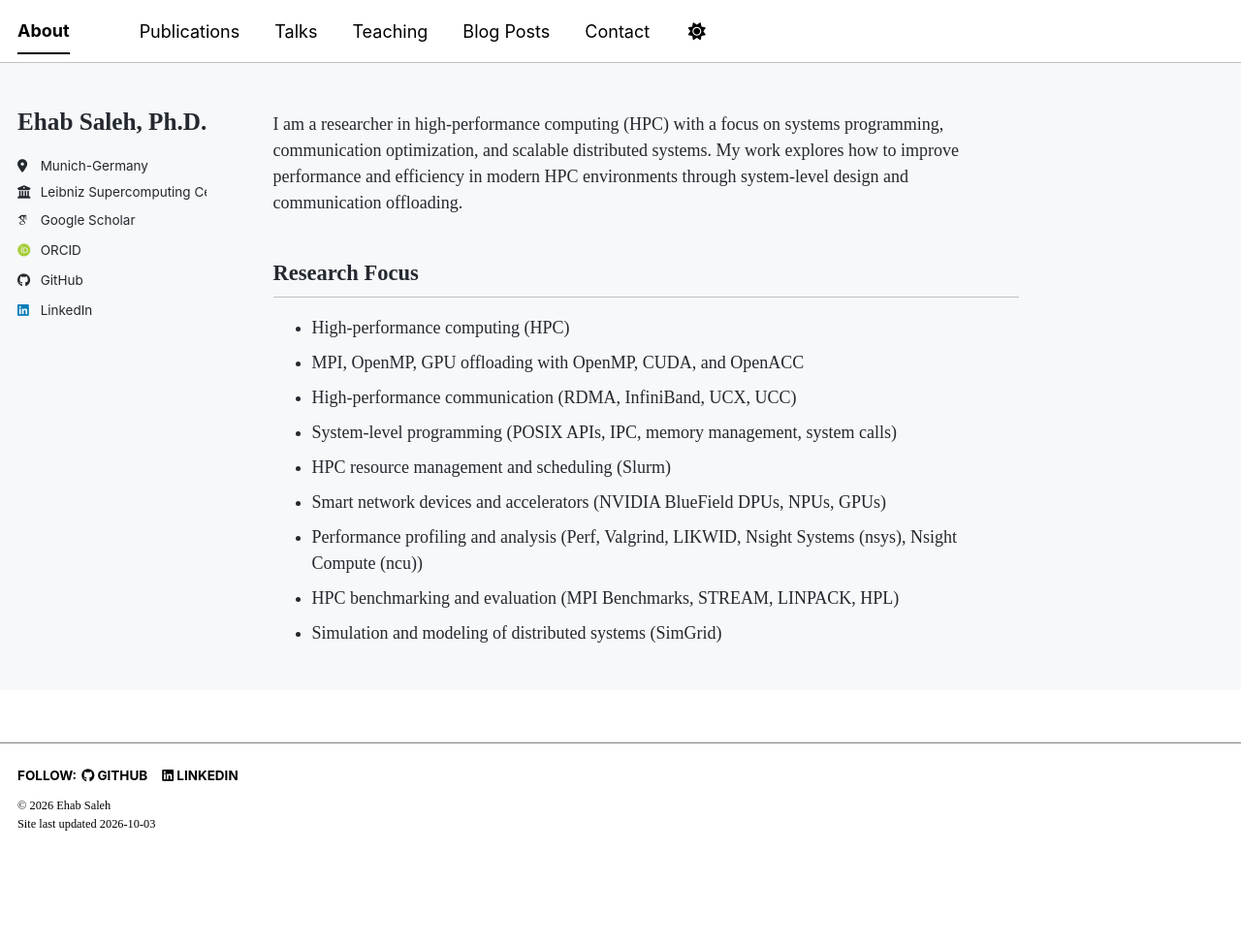
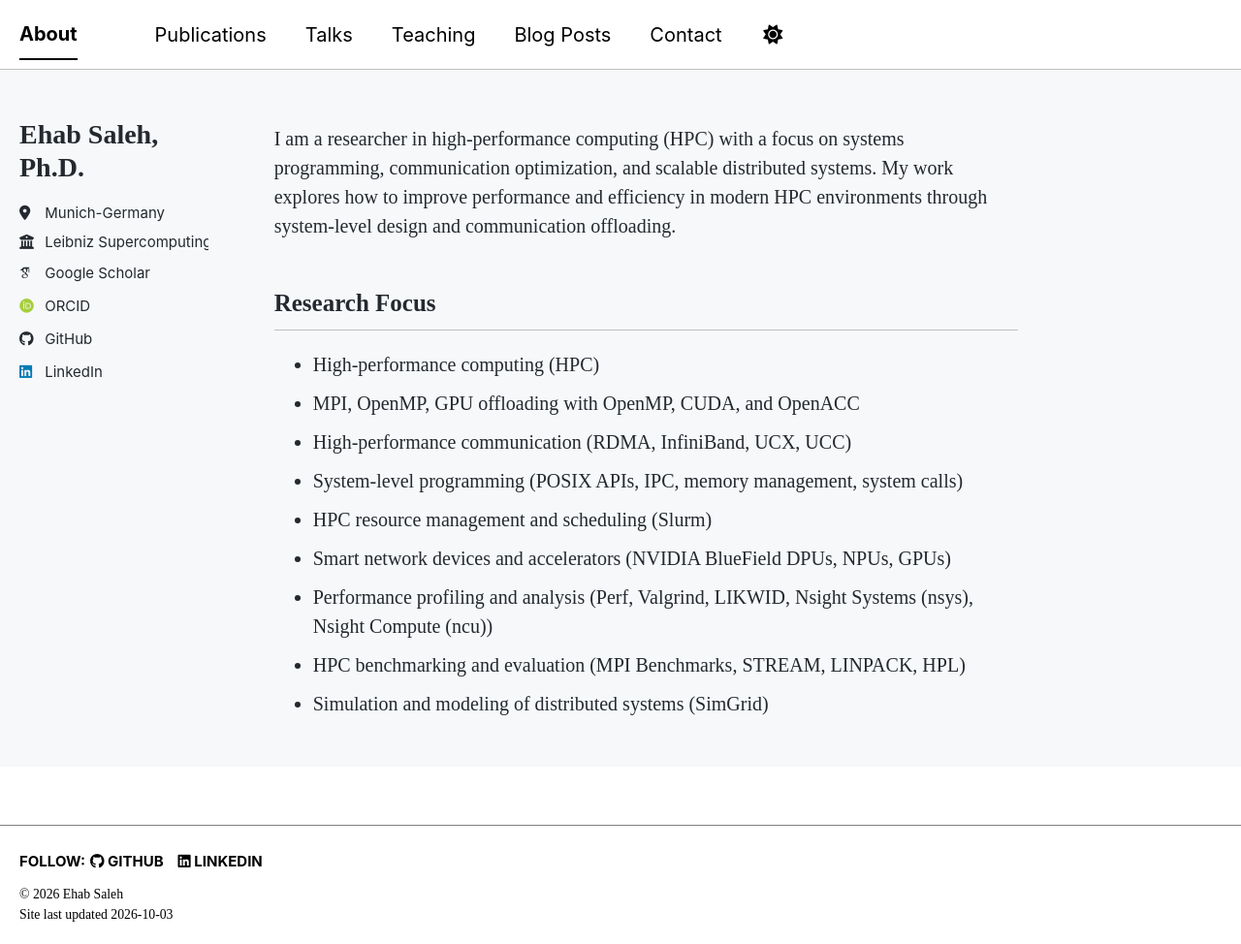
Before and after one commit to ehabosaleh/ehabosaleh.github.io, a Jekyll site: the page built from _pages/about.md, in a window 1280 px wide and 974 px high. Shown: the whole window at 97% size. Built offline with Jekyll 4.4.1, drawn with Linux system fonts in a browser that asks for light colours; some web fonts are replaced; a script bundle is joined from its source files by our own code; library files that are not in the unit come from our copies.

Commit message:
Add responsive font size adjustments for HTML

```diff
--- a/assets/css/main.scss
+++ b/assets/css/main.scss
@@ -72,3 +72,10 @@ html[data-theme="dark"] body {
   color: inherit !important;
   text-decoration: none !important;
 }
+html {
+  font-size: 18px; /* Smaller screens */
+
+  @include breakpoint($medium) {
+    font-size: 20px; /* Screens 768px and wider */
+  }
+}
```
